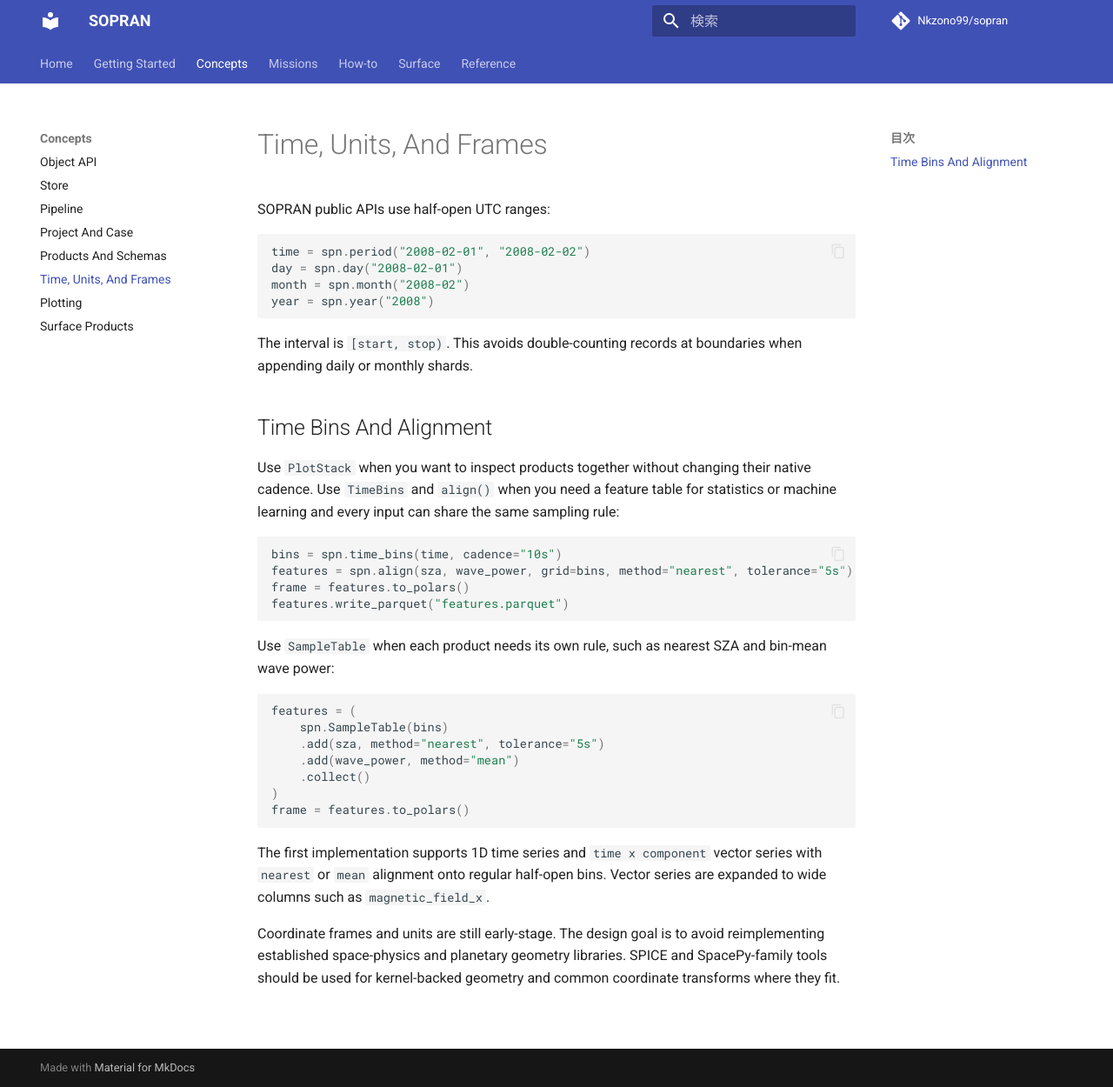
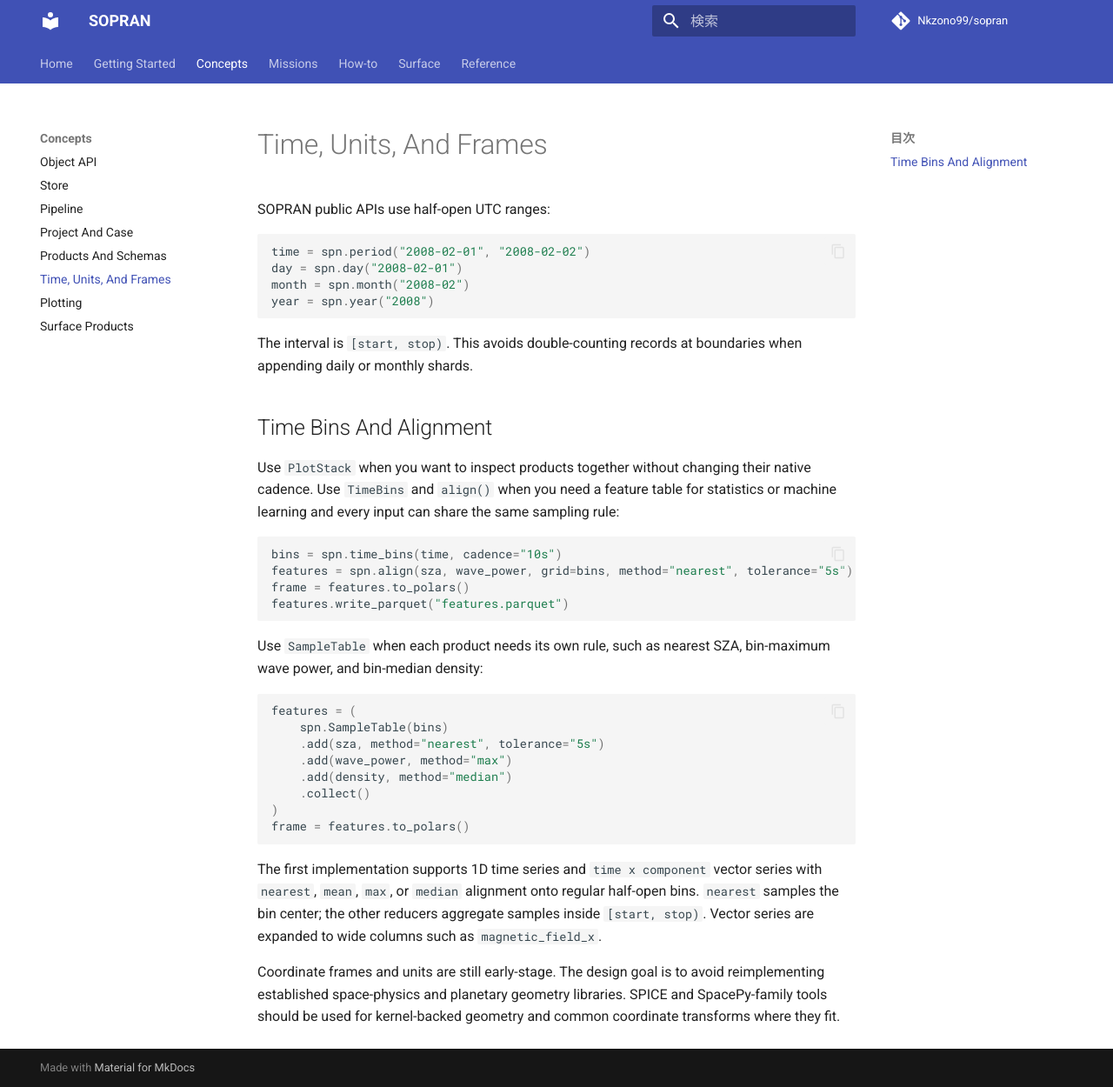
Before and after one commit to Nkzono99/sopran, an MkDocs documentation site: the page built from docs/concepts/time-units-frames.md, in a window 1280 px wide and 1250 px high. Shown: the whole window at 87% size. Built offline with MkDocs 1.6.1 and Material for MkDocs 9.7.7, drawn with Linux system fonts in a browser that asks for light colours; comment, search, counter and statistics services are not loaded.

Commit message:
Add bin reducers for alignment tables

````diff
--- a/docs/concepts/time-units-frames.md
+++ b/docs/concepts/time-units-frames.md
@@ -26,22 +26,25 @@ frame = features.to_polars()
 features.write_parquet("features.parquet")
 ```
 
-Use `SampleTable` when each product needs its own rule, such as nearest SZA and
-bin-mean wave power:
+Use `SampleTable` when each product needs its own rule, such as nearest SZA,
+bin-maximum wave power, and bin-median density:
 
 ```python
 features = (
     spn.SampleTable(bins)
     .add(sza, method="nearest", tolerance="5s")
-    .add(wave_power, method="mean")
+    .add(wave_power, method="max")
+    .add(density, method="median")
     .collect()
 )
 frame = features.to_polars()
 ```
 
 The first implementation supports 1D time series and `time x component` vector
-series with `nearest` or `mean` alignment onto regular half-open bins. Vector
-series are expanded to wide columns such as `magnetic_field_x`.
+series with `nearest`, `mean`, `max`, or `median` alignment onto regular
+half-open bins. `nearest` samples the bin center; the other reducers aggregate
+samples inside `[start, stop)`. Vector series are expanded to wide columns such
+as `magnetic_field_x`.
 
 Coordinate frames and units are still early-stage. The design goal is to avoid
 reimplementing established space-physics and planetary geometry libraries. SPICE
````
Also changed, not shown: README.md (+5 -3 lines), SPEC.md (+9 -6 lines), docs/concepts/plotting.md (+13 -0 lines), 2 other files.
